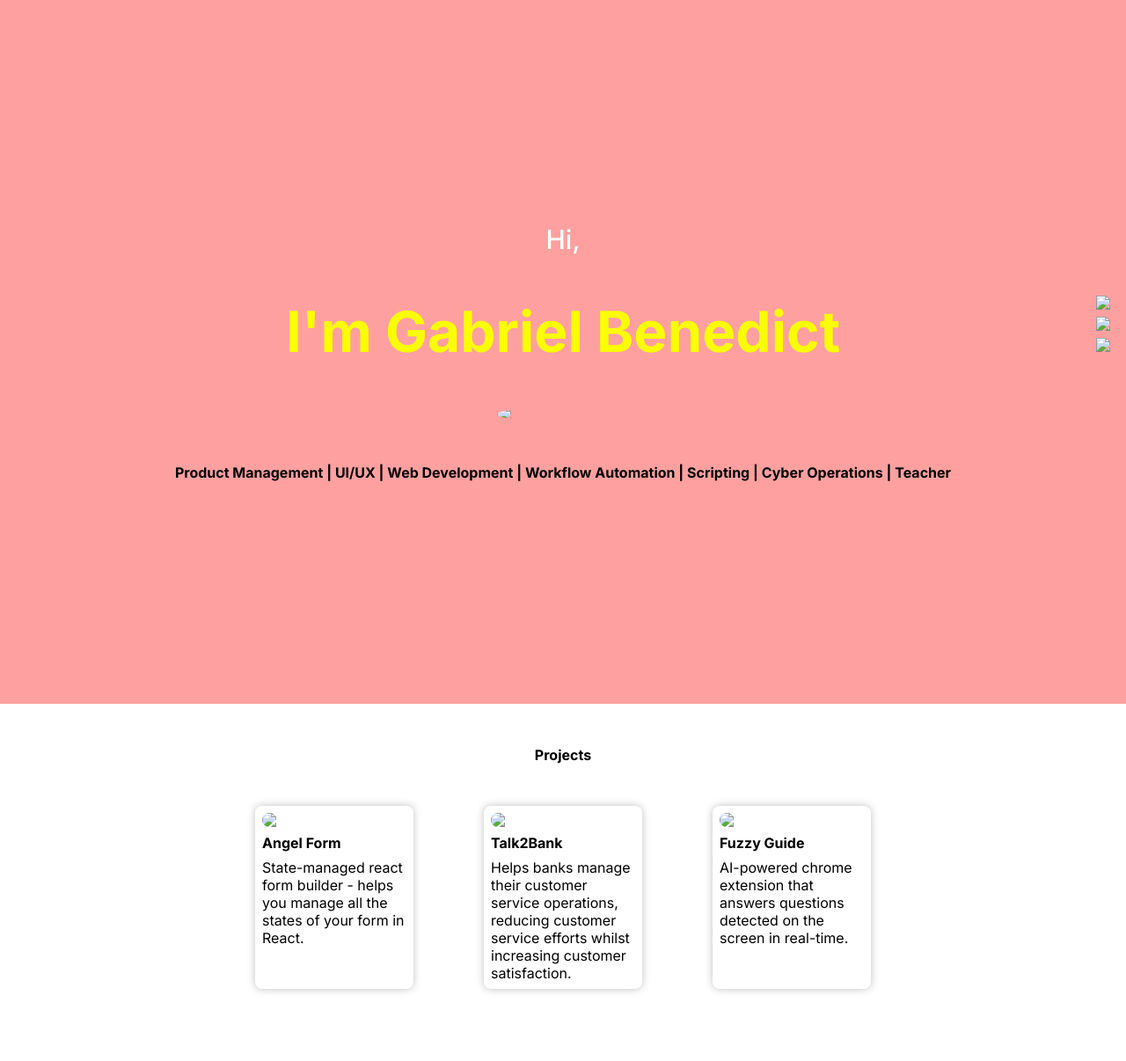
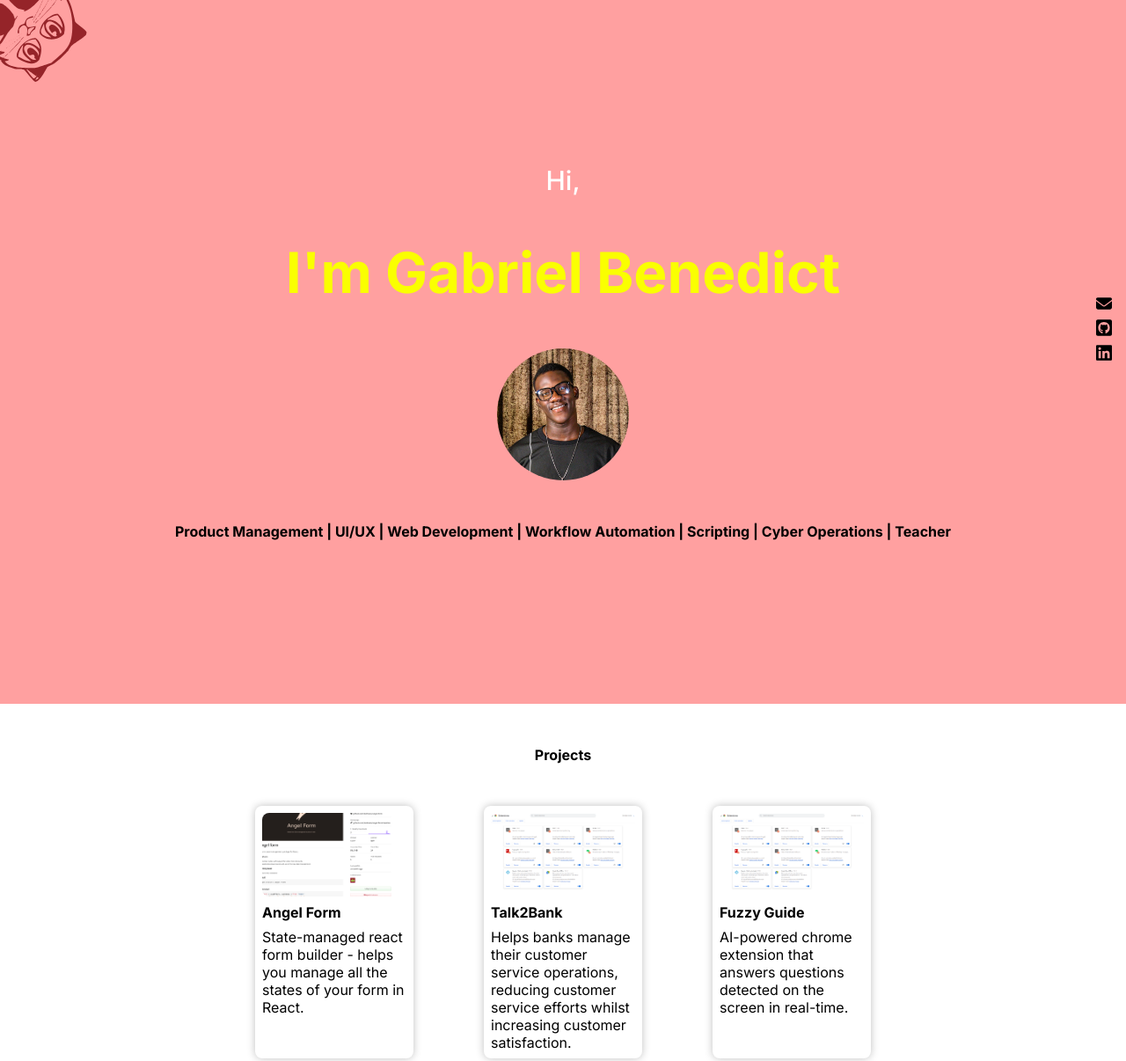
Before and after one commit to benhexie/skrima-portfolio, a plain HTML site: page index.html in a window 1280 px wide. Shown: the top 1206 px of the page at 88% size. Drawn offline with Linux system fonts and the light colour scheme; the site is published under a folder, as on GitHub Pages, so addresses that start at the root find nothing.

Commit message:
Fixed 'image not showing'

```diff
--- a/index.html
+++ b/index.html
@@ -10,33 +10,33 @@
     <link rel="stylesheet" href="styles/style.css">
 </head>
 <body>
-    <img class="cat__img" src="/assets/cat.svg" />
+    <img class="cat__img" src="assets/cat.svg" />
     <div class="social__container">
-        <img src="/assets/mail.svg">
-        <img src="/assets/github.svg">
-        <img src="/assets/linkedin.svg">
+        <img src="assets/mail.svg">
+        <img src="assets/github.svg">
+        <img src="assets/linkedin.svg">
     </div>
     <div class="section__1">
         <p>Hi,</p>
         <h1>I'm Gabriel Benedict</h1>
-        <img src="/assets/me.png" />
+        <img src="assets/me.png" />
         <h4>Product Management | UI/UX | Web Development | Workflow Automation | Scripting | Cyber Operations | Teacher</h4>
     </div>
     <div class="section__2">
         <h4>Projects</h4>
         <div class="project__box__container">
             <div class="project__box">
-                <img src="/assets/form.png" />
+                <img src="assets/form.png" />
                 <h4>Angel Form</h4>
                 <p>State-managed react form builder - helps you manage all the states of your form in React.</p>
             </div>
             <div class="project__box">
-                <img src="/assets/ext.png" />
+                <img src="assets/ext.png" />
                 <h4>Talk2Bank</h4>
                 <p>Helps banks manage their customer service operations, reducing customer service efforts whilst increasing customer satisfaction.</p>
             </div>
             <div class="project__box">
-                <img src="/assets/ext.png" />
+                <img src="assets/ext.png" />
                 <h4>Fuzzy Guide</h4>
                 <p>AI-powered chrome extension that answers questions detected on the screen in real-time.</p>
             </div>
```
